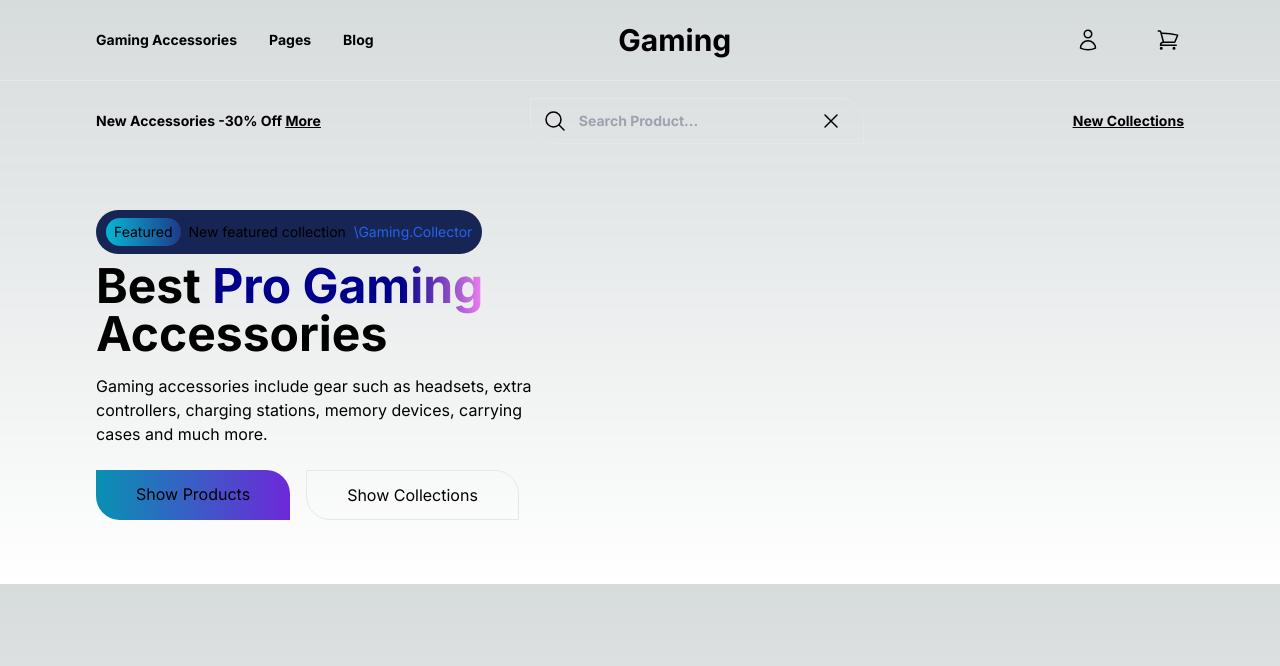
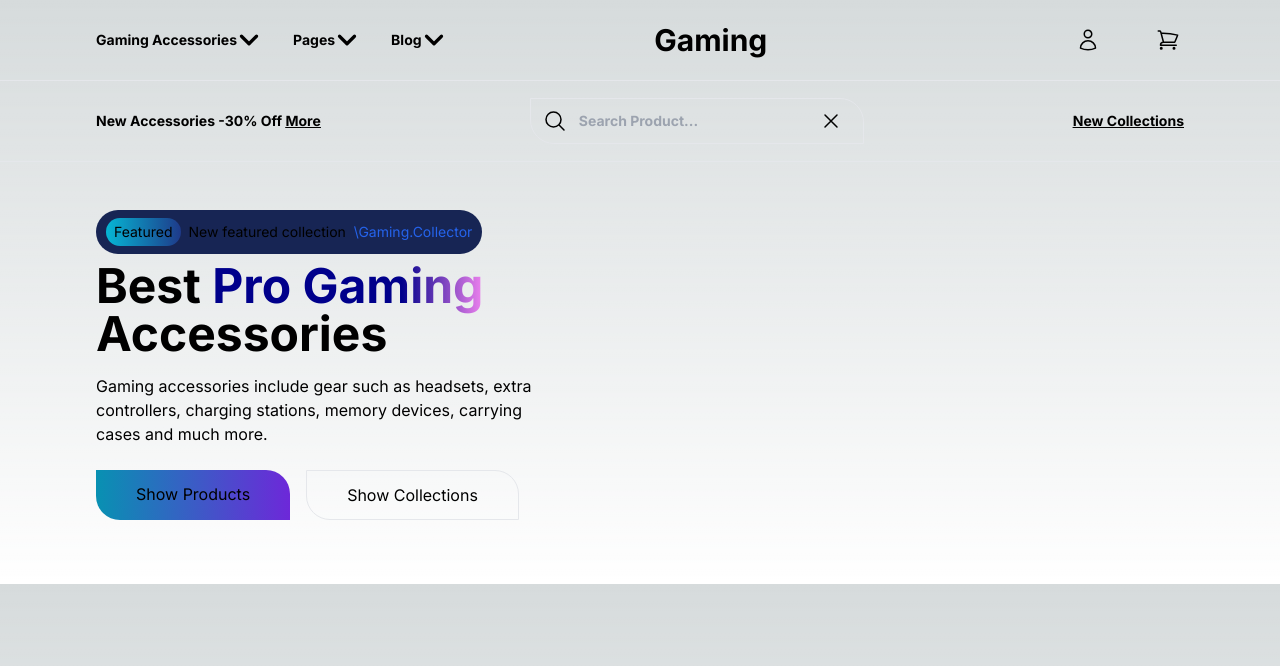
Before and after one commit to theneonstark/starkstore, a Next.js app: page / in a window 1280 px wide. Shown: the top 666 px of the page. Built offline with nearby package versions, Linux system fonts and the light colour scheme.

Commit message:
some basic changes on header

```diff
--- a/src/app/globals.css
+++ b/src/app/globals.css
@@ -30,3 +30,8 @@ body {
   -webkit-text-stroke: transparent;
   -webkit-background-clip: text;
 }
+
+.menu_content ul li {
+  margin-bottom: 0.5rem;
+  font-weight: lighter;
+}
--- a/src/app/layout.tsx
+++ b/src/app/layout.tsx
@@ -1,59 +1,196 @@
-import type { Metadata } from 'next'
-import { Inter } from 'next/font/google'
-import './globals.css'
-import Link from 'next/link'
+import type { Metadata } from "next";
+import { Inter } from "next/font/google";
+import "./globals.css";
+import Link from "next/link";
 
-const inter = Inter({ subsets: ['latin'] })
+const inter = Inter({ subsets: ["latin"] });
 
 export const metadata: Metadata = {
-  title: 'Create Next App',
-  description: 'Generated by create next app',
-}
+  title: "Create Next App",
+  description: "Generated by create next app",
+};
 
 export default function RootLayout({
   children,
 }: {
-  children: React.ReactNode
+  children: React.ReactNode;
 }) {
   return (
     <html lang="en">
       <body className={inter.className}>
-        <header className="h-20 flex justify-between  items-center px-20 font-bold text-sm">
-          <nav className="">
-            <span className="mx-4 ">Gaming Accessories</span>
-            <span className="mx-4 ">Pages</span>
-            <span className="mx-4 ">Blog</span>
+        <header className="relative top-0 left-0 h-20 flex justify-between  items-center px-20 font-bold text-sm">
+          <nav className="flex">
+            <div className="mx-4 flex items-center">
+              Gaming Accessories
+              <svg
+                xmlns="http://www.w3.org/2000/svg"
+                fill="none"
+                strokeWidth={3.2}
+                stroke="currentColor"
+                className="w-6 h-6"
+              >
+                <path
+                  strokeLinecap="round"
+                  strokeLinejoin="round"
+                  d="m19.5 8.25-7.5 7.5-7.5-7.5"
+                />
+              </svg>
+            </div>
+            <div className="menu_content flex w-full h-0 invisible left-0 top-full justify-between px-24 py-6 bg-white absolute text-red-600">
+                <ul>
+                  <li>Home</li>
+                  <li>Home</li>
+                  <li>Home</li>
+                  <li>Home</li>
+                  <li>Home</li>
+                  <li>Home</li>
+                </ul>
+                <ul>
+                  <li>Home</li>
+                  <li>Home</li>
+                  <li>Home</li>
+                  <li>Home</li>
+                  <li>Home</li>
+                  <li>Home</li>
+                </ul>
+                <ul>
+                  <li>Home</li>
+                  <li>Home</li>
+                  <li>Home</li>
+                  <li>Home</li>
+                  <li>Home</li>
+                  <li>Home</li>
+                </ul>
+                <ul>
+                  <li>Home</li>
+                  <li>Home</li>
+                  <li>Home</li>
+                  <li>Home</li>
+                  <li>Home</li>
+                  <li>Home</li>
+                </ul>
+            </div>
+            <div className="mx-4 flex items-center">
+              Pages
+              <svg
+                xmlns="http://www.w3.org/2000/svg"
+                fill="none"
+                strokeWidth={3.2}
+                stroke="currentColor"
+                className="w-6 h-6"
+              >
+                <path
+                  strokeLinecap="round"
+                  strokeLinejoin="round"
+                  d="m19.5 8.25-7.5 7.5-7.5-7.5"
+                />
+              </svg>
+            </div>
+            <div className="mx-4 flex items-center">
+              Blog
+              <svg
+                xmlns="http://www.w3.org/2000/svg"
+                fill="none"
+                strokeWidth={3.2}
+                stroke="currentColor"
+                className="w-6 h-6"
+              >
+                <path
+                  strokeLinecap="round"
+                  strokeLinejoin="round"
+                  d="m19.5 8.25-7.5 7.5-7.5-7.5"
+                />
+              </svg>
+            </div>
           </nav>
-          <Link href={"/"} className="text-3xl -ml-20">Gaming</Link>
+          <Link href={"/"} className="text-3xl -ml-20">
+            Gaming
+          </Link>
           <div className="flex">
-            <Link className="px-9" href={"/profile"}><svg xmlns="http://www.w3.org/2000/svg" fill="none" viewBox="0 0 24 24" strokeWidth={1.5} stroke="currentColor" className="w-6 h-6">
-              <path strokeLinecap="round" strokeLinejoin="round" d="M15.75 6a3.75 3.75 0 1 1-7.5 0 3.75 3.75 0 0 1 7.5 0ZM4.501 20.118a7.5 7.5 0 0 1 14.998 0A17.933 17.933 0 0 1 12 21.75c-2.676 0-5.216-.584-7.499-1.632Z" />
-            </svg>
+            <Link className="px-9" href={"/profile"}>
+              <svg
+                xmlns="http://www.w3.org/2000/svg"
+                fill="none"
+                viewBox="0 0 24 24"
+                strokeWidth={1.5}
+                stroke="currentColor"
+                className="w-6 h-6"
+              >
+                <path
+                  strokeLinecap="round"
+                  strokeLinejoin="round"
+                  d="M15.75 6a3.75 3.75 0 1 1-7.5 0 3.75 3.75 0 0 1 7.5 0ZM4.501 20.118a7.5 7.5 0 0 1 14.998 0A17.933 17.933 0 0 1 12 21.75c-2.676 0-5.216-.584-7.499-1.632Z"
+                />
+              </svg>
             </Link>
-            <Link className="px-5" href={"/cart"}><svg xmlns="http://www.w3.org/2000/svg" fill="none" viewBox="0 0 24 24" strokeWidth={1.5} stroke="currentColor" className="w-6 h-6">
-              <path strokeLinecap="round" strokeLinejoin="round" d="M2.25 3h1.386c.51 0 .955.343 1.087.835l.383 1.437M7.5 14.25a3 3 0 0 0-3 3h15.75m-12.75-3h11.218c1.121-2.3 2.1-4.684 2.924-7.138a60.114 60.114 0 0 0-16.536-1.84M7.5 14.25 5.106 5.272M6 20.25a.75.75 0 1 1-1.5 0 .75.75 0 0 1 1.5 0Zm12.75 0a.75.75 0 1 1-1.5 0 .75.75 0 0 1 1.5 0Z" />
-            </svg>
+            <Link className="px-5" href={"/cart"}>
+              <svg
+                xmlns="http://www.w3.org/2000/svg"
+                fill="none"
+                viewBox="0 0 24 24"
+                strokeWidth={1.5}
+                stroke="currentColor"
+                className="w-6 h-6"
+              >
+                <path
+                  strokeLinecap="round"
+                  strokeLinejoin="round"
+                  d="M2.25 3h1.386c.51 0 .955.343 1.087.835l.383 1.437M7.5 14.25a3 3 0 0 0-3 3h15.75m-12.75-3h11.218c1.121-2.3 2.1-4.684 2.924-7.138a60.114 60.114 0 0 0-16.536-1.84M7.5 14.25 5.106 5.272M6 20.25a.75.75 0 1 1-1.5 0 .75.75 0 0 1 1.5 0Zm12.75 0a.75.75 0 1 1-1.5 0 .75.75 0 0 1 1.5 0Z"
+                />
+              </svg>
             </Link>
           </div>
         </header>
         <hr />
         <section className="h-20 flex justify-between  items-center px-20 font-bold text-sm">
-          <Link href={"/"} className="mx-4">New Accessories -30% Off <span className="underline"><Link href={""}>More</Link></span></Link>
+          <Link href={"/"} className="mx-4">
+            New Accessories -30% Off{" "}
+            <span className="underline">
+              <Link href={""}>More</Link>
+            </span>
+          </Link>
           <div className="searchInput bg-transparent border border-solid border-inherit  pr-5 py-2.5 rounded-bl-3xl rounded-tr-3xl flex">
-            <svg xmlns="http://www.w3.org/2000/svg" fill="none" viewBox="0 0 24 24" strokeWidth={1.5} stroke="currentColor" className="w-6 h-6 mx-3 cursor-pointer">
-              <path strokeLinecap="round" strokeLinejoin="round" d="m21 21-5.197-5.197m0 0A7.5 7.5 0 1 0 5.196 5.196a7.5 7.5 0 0 0 10.607 10.607Z" />
+            <svg
+              xmlns="http://www.w3.org/2000/svg"
+              fill="none"
+              viewBox="0 0 24 24"
+              strokeWidth={1.5}
+              stroke="currentColor"
+              className="w-6 h-6 mx-3 cursor-pointer"
+            >
+              <path
+                strokeLinecap="round"
+                strokeLinejoin="round"
+                d="m21 21-5.197-5.197m0 0A7.5 7.5 0 1 0 5.196 5.196a7.5 7.5 0 0 0 10.607 10.607Z"
+              />
             </svg>
-            <input type="text" className="bg-transparent outline-none w-60" placeholder="Search Product..." />
-            <svg xmlns="http://www.w3.org/2000/svg" fill="none" viewBox="0 0 24 24" strokeWidth={1.5} stroke="currentColor" className="w-6 h-6">
-              <path strokeLinecap="round" strokeLinejoin="round" d="M6 18 18 6M6 6l12 12" />
+            <input
+              type="text"
+              className="bg-transparent outline-none w-60"
+              placeholder="Search Product..."
+            />
+            <svg
+              xmlns="http://www.w3.org/2000/svg"
+              fill="none"
+              viewBox="0 0 24 24"
+              strokeWidth={1.5}
+              stroke="currentColor"
+              className="w-6 h-6"
+            >
+              <path
+                strokeLinecap="round"
+                strokeLinejoin="round"
+                d="M6 18 18 6M6 6l12 12"
+              />
             </svg>
-
           </div>
-          <span className="underline px-4"><Link href={""}>New Collections</Link></span>
+          <span className="underline px-4">
+            <Link href={""}>New Collections</Link>
+          </span>
         </section>
         <hr />
         {children}
       </body>
     </html>
-  )
+  );
 }
```
